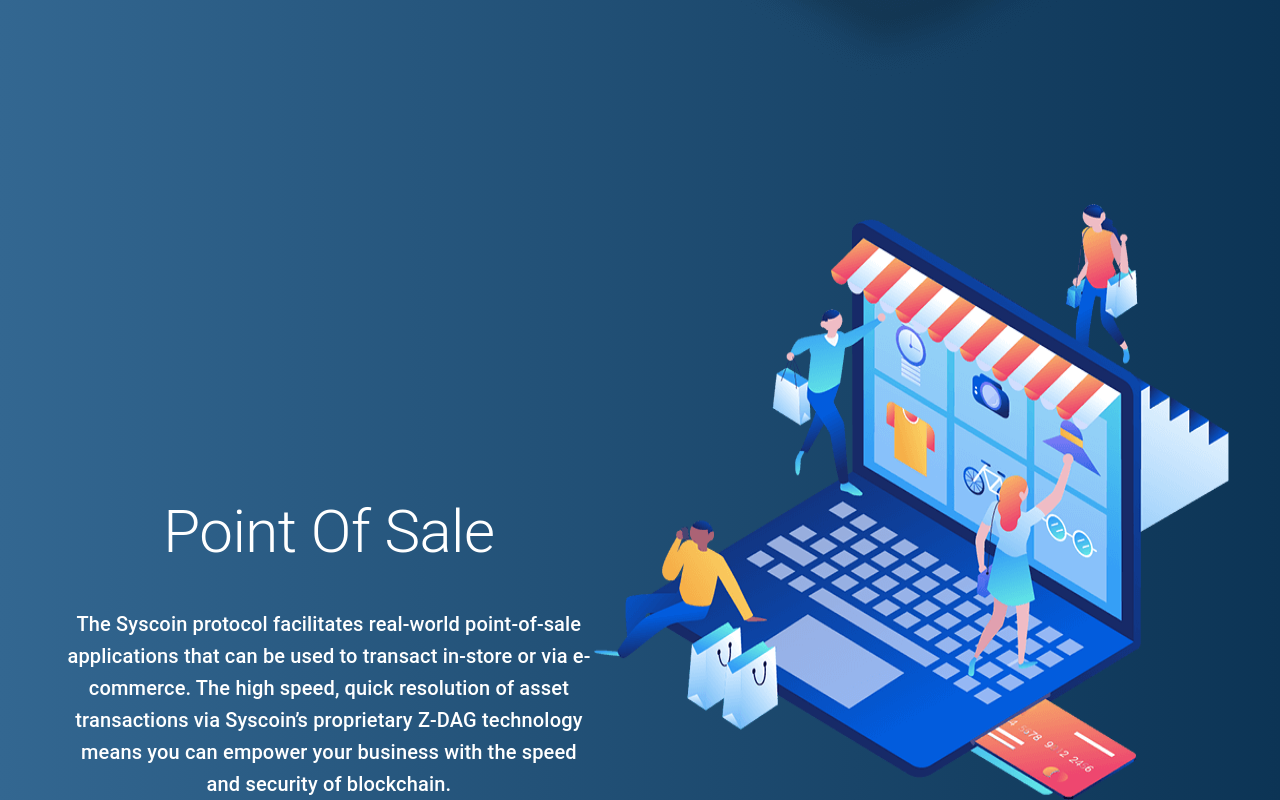
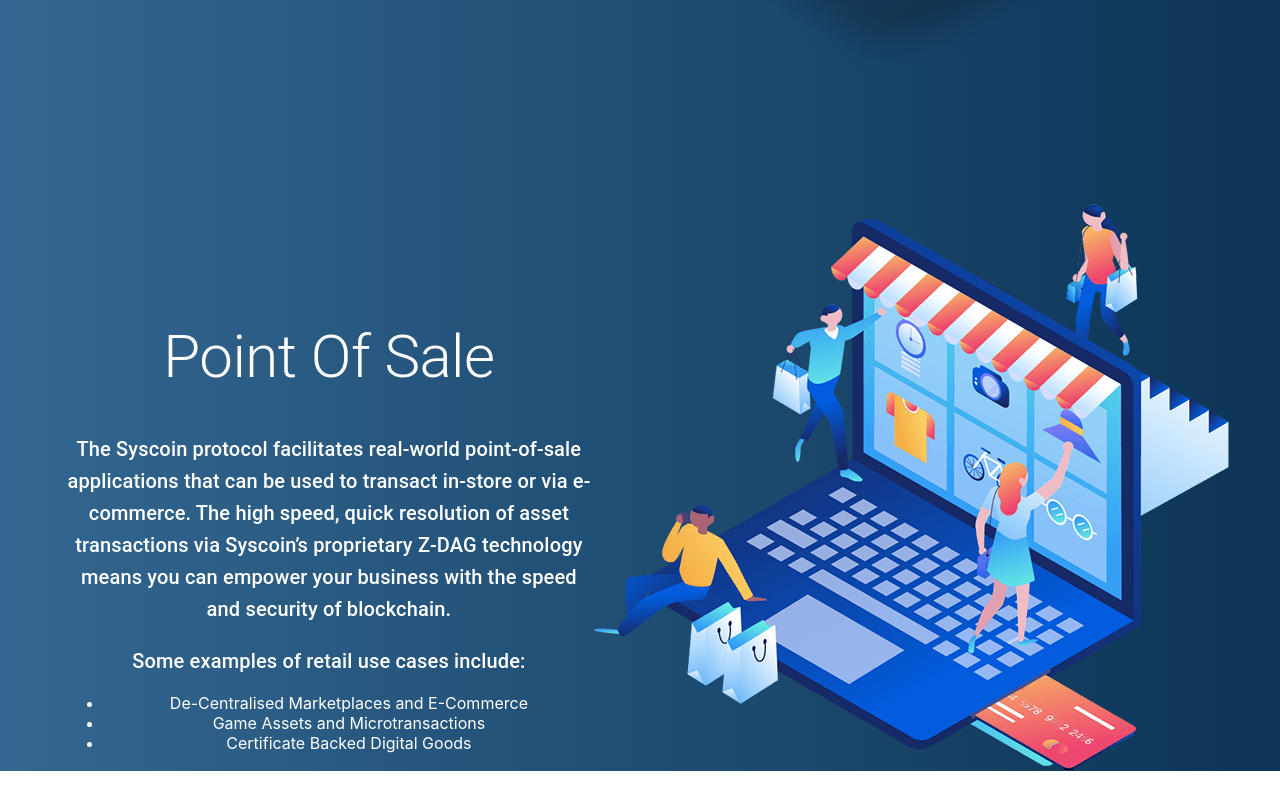
Before and after one commit to Muddi00seven/Project-4B-Bootcamp, a React (Create React App) app: page / in a window 1280 px wide. Shown: the part 3231-4031 px from the top of the page. After the commit the page ends 4002 px from the top, so only its background shows below. Built offline with nearby package versions, Linux system fonts and the light colour scheme.

Commit message:
point of sale section done

```diff
--- a/src/Components/Sections/ThirdSection/PointOfSale/PointSection.js
+++ b/src/Components/Sections/ThirdSection/PointOfSale/PointSection.js
@@ -8,7 +8,7 @@
 const useStyles = makeStyles({
     HeadingComponent: {
         color: 'white',
-        marginTop: '25%',
+        marginTop: '10%',
         width: '50%'
 
     },
@@ -42,6 +42,16 @@
             The Syscoin protocol facilitates real-world
             point-of-sale applications that can be used to transact in-store or via e-commerce. The high speed, quick resolution of asset transactions via Syscoin’s proprietary Z-DAG technology means you can empower your business with the speed and security of blockchain.
             </Typography>
+            <br/>
+            <Typography variant="h6">
+            Some examples of retail use cases include:
+            </Typography>
+            <ul>
+                <li>De-Centralised Marketplaces and E-Commerce </li>
+                <li>Game Assets and Microtransactions</li>
+                <li>Certificate Backed Digital Goods</li>
+
+            </ul>
         </div>
 
 
```
